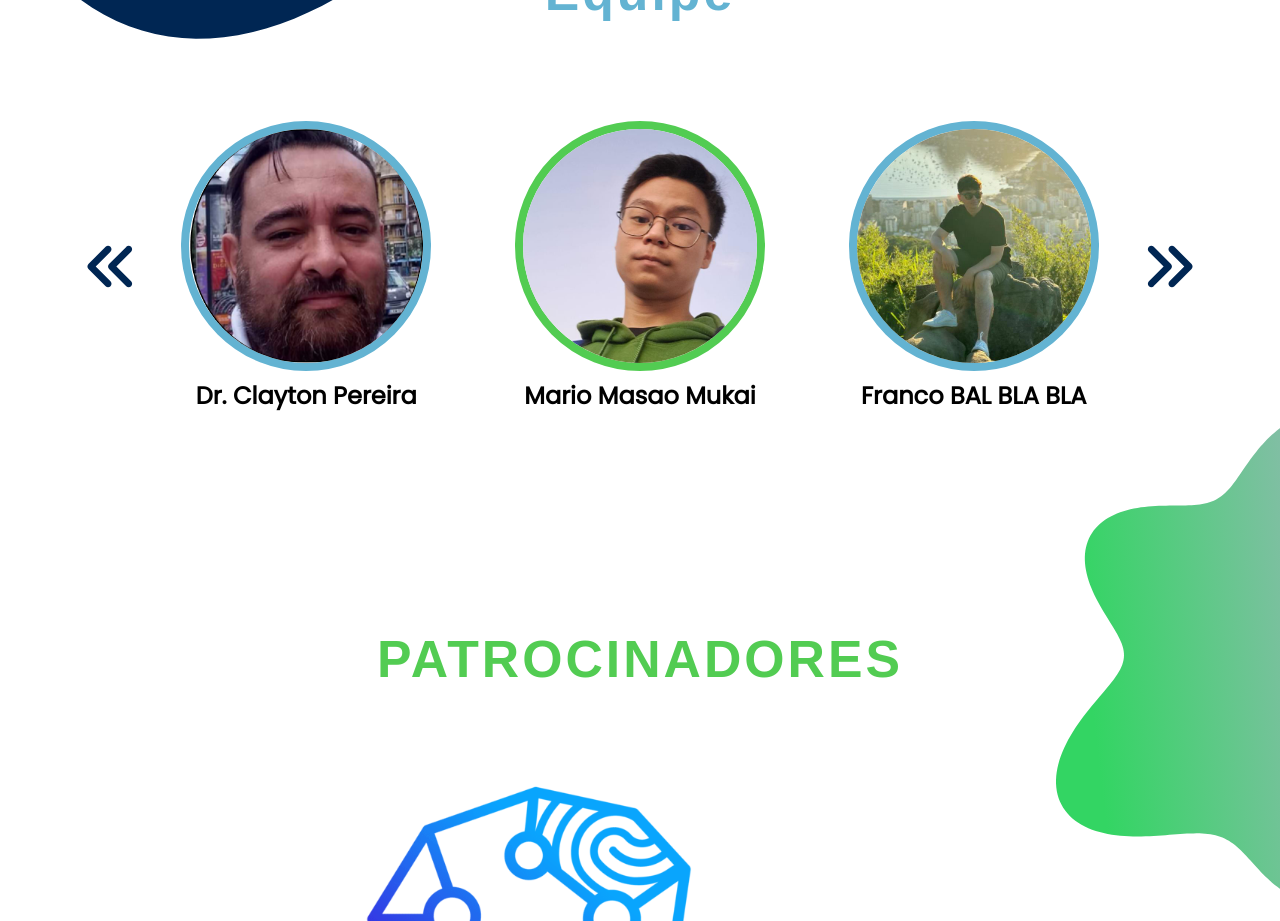
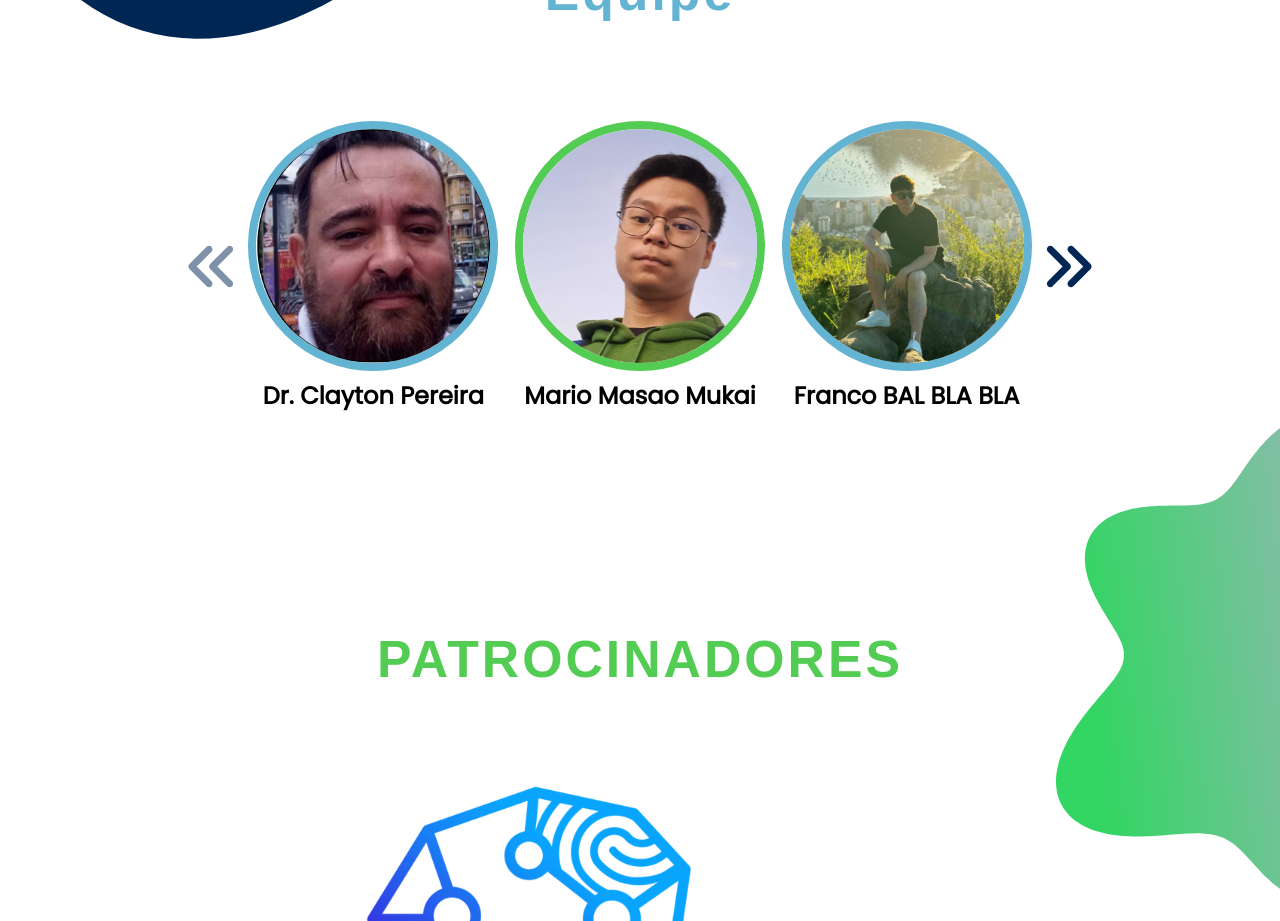
Before and after one commit to carrossel-caipira/site, a React (Vite) app: page / in a window 1280 px wide. Shown: the part 3060-3981 px from the top of the page. Built offline with nearby package versions, Linux system fonts and the light colour scheme; a web font is replaced by a local one.

Commit message:
animacao |task#121 [Componente Grupo]

```diff
--- a/src/components/group/index.jsx
+++ b/src/components/group/index.jsx
@@ -1,7 +1,6 @@
 import React, { useState } from 'react';
 import styled from 'styled-components';
 import Title from '../Title/';
-import Paragraph from '../Paragraph/';
 import setaD from '../../assets/images/seta-right.svg';
 import setaE from '../../assets/images/seta-left.svg';
 import claytonImage from './fotos/clayton.png';
@@ -13,14 +12,13 @@ import {
   GroupSection,
   Container,
   SetaButton,
+  PerfisWrapper,
   PerfisContainer,
   PerfilContainer,
-  PerfilImg,
   BorderPar,
   BorderImpar,
   Texto
 } from './styles';
-
 
 const perfis = [
   { id: 1, nome: 'Dr. Clayton Pereira', imagem: claytonImage },
@@ -47,13 +45,14 @@ function ListaPerfis() {
     <GroupSection>
       <Title>Equipe</Title>
       <Container>
-        <SetaButton onClick={() => rolar('esquerda')}>
+        <SetaButton onClick={() => rolar('esquerda')} disabled={indiceInicial === 0}>
           <img src={setaE} alt="Seta esquerda" />
         </SetaButton>
-        <PerfisContainer>
-          {perfis.slice(indiceInicial, indiceInicial + 3).map((perfil, index) => (
-            <PerfilContainer key={perfil.nome + index}>
-              {perfil.id % 2 == 0 ? (
+        <PerfisWrapper>
+          <PerfisContainer style={{ transform: `translateX(-${indiceInicial * 100 / 3}%)` }}>
+            {perfis.map(perfil => (
+              <PerfilContainer key={perfil.id}>
+                {perfil.id % 2 === 0 ? (
                   <BorderPar src={perfil.imagem} alt={perfil.nome} />
                 ) : (
                   <BorderImpar src={perfil.imagem} alt={perfil.nome} />
@@ -62,7 +61,8 @@ function ListaPerfis() {
               </PerfilContainer>
             ))}
           </PerfisContainer>
-        <SetaButton onClick={() => rolar('direita')}>
+        </PerfisWrapper>
+        <SetaButton onClick={() => rolar('direita')} disabled={indiceInicial === perfis.length - 3}>
           <img src={setaD} alt="Seta direita" />
         </SetaButton>
       </Container>
--- a/src/components/group/styles.jsx
+++ b/src/components/group/styles.jsx
@@ -1,5 +1,4 @@
 import styled from 'styled-components';
-
 
 export const GroupSection = styled.section`
   display: flex;
@@ -13,6 +12,8 @@ export const Container = styled.div`
   display: flex;
   align-items: center;
   justify-content: center;
+  overflow: hidden;
+  width: 100%;
 `;
 
 export const SetaButton = styled.button`
@@ -31,19 +32,31 @@ export const SetaButton = styled.button`
     opacity: 0.7;
     animation-play-state: paused;
   }
+
+  &:disabled {
+    cursor: not-allowed;
+    opacity: 0.5;
+  }
+`;
+
+export const PerfisWrapper = styled.div`
+  overflow: hidden;
+  width: 100%;
+  max-width: 800px;
 `;
 
 export const PerfisContainer = styled.div`
   display: flex;
-  overflow: auto;
-  transition: transform 0.3s ease;
+  transition: transform 0.5s ease-in-out;
+  width: calc(100% * ${props => props.perfisLength || 1});
 `;
 
 export const PerfilContainer = styled.div`
   display: flex;
   flex-direction: column;
   align-items: center;
-  margin: 0 ${props => props.theme.margin_xxl};
+  width: calc(100% / 3);
+  flex-shrink: 0;
 `;
 
 export const PerfilImg = styled.img`
@@ -62,8 +75,8 @@ export const BorderImpar = styled(PerfilImg)`
 `;
 
 export const Texto = styled.h3`
-    margin-top: ${props => props.theme.margin_s};
-    color: black;
-    font-family: Poppins;
-    font-size: 1.5rem;
+  margin-top: ${props => props.theme.margin_s};
+  color: black;
+  font-family: Poppins;
+  font-size: 1.5rem;
 `;
```
Lines whose indentation alone changed are shown as unchanged.
